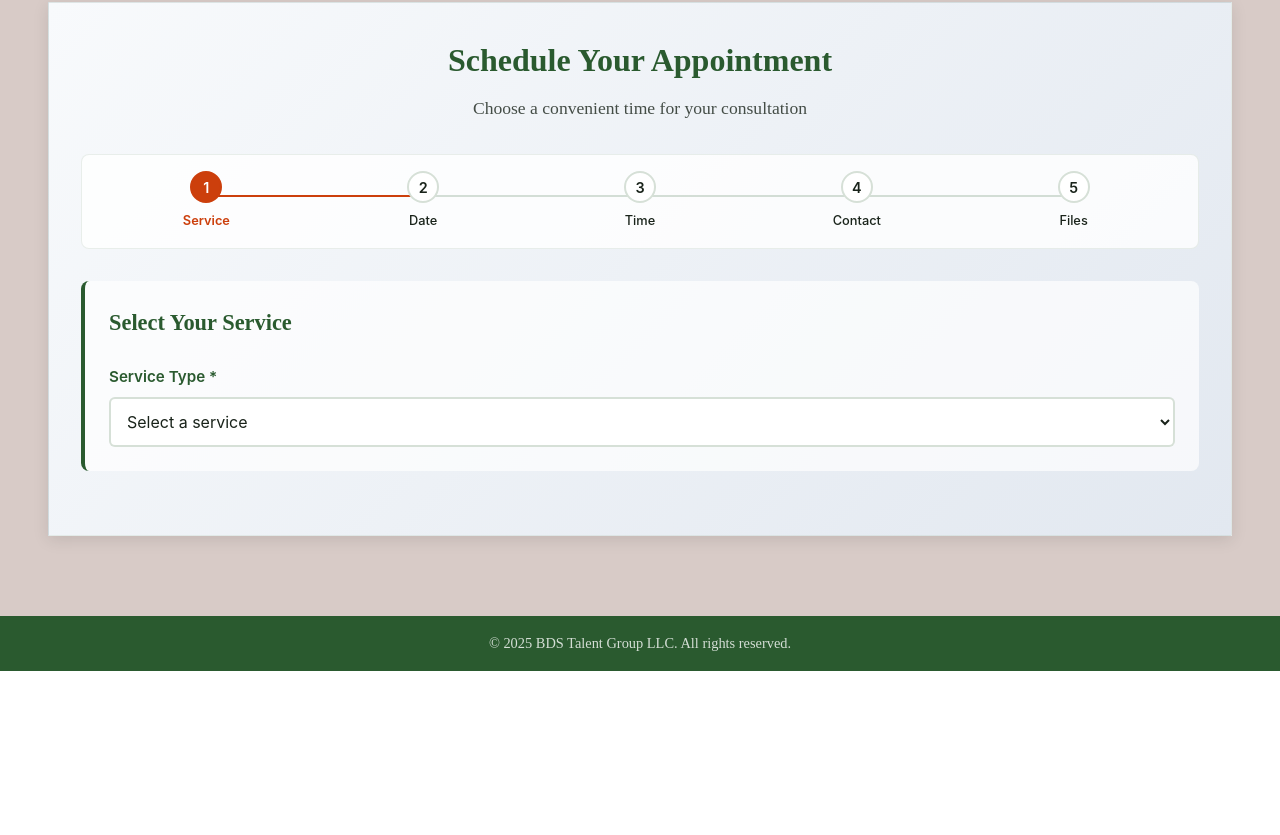
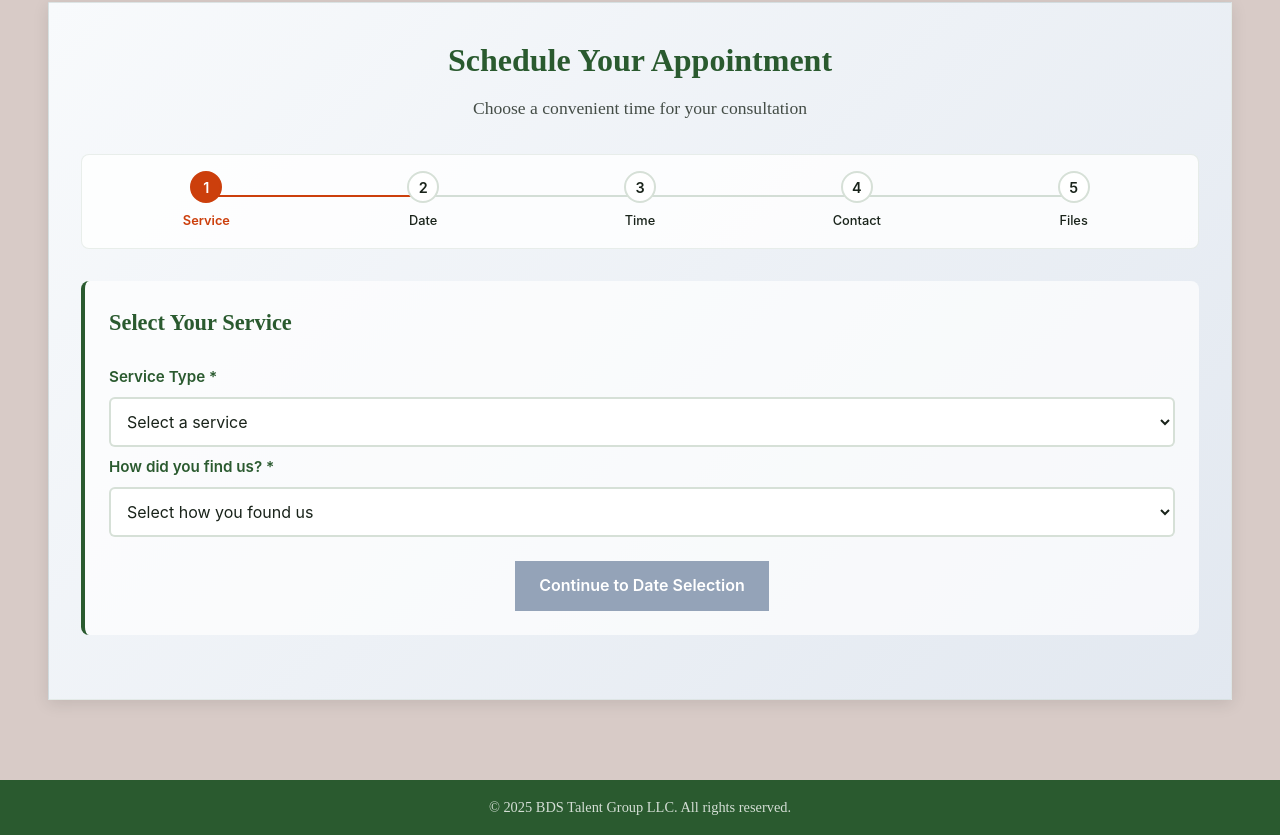
Before and after one commit to CartezDew/bdsfrontend, a React (Vite) app: page / in a window 1280 px wide. Shown: the part 6854-7689 px from the top of the page. Before the commit the page ends 7525 px from the top, so only its background shows below. Built offline with nearby package versions, Linux system fonts and the light colour scheme.

Commit message:
updated the schedule an appointment form to add comments and a how did you find us field

```diff
--- a/src/components/appointment_scheduler.jsx
+++ b/src/components/appointment_scheduler.jsx
@@ -5,6 +5,8 @@ const AppointmentScheduler = () => {
   const [selectedDate, setSelectedDate] = useState(null);
   const [selectedTime, setSelectedTime] = useState(null);
   const [selectedService, setSelectedService] = useState('');
+  const [referralSource, setReferralSource] = useState('');
+  const [clientMessage, setClientMessage] = useState('');
   const [uploadedFiles, setUploadedFiles] = useState([]);
   const [currentMonth, setCurrentMonth] = useState(new Date());
   const [availableSlots, setAvailableSlots] = useState([]);
@@ -370,7 +372,6 @@ const AppointmentScheduler = () => {
                 value={selectedService}
                 onChange={(e) => {
                   setSelectedService(e.target.value);
-                  if (e.target.value) setCurrentStep(2);
                 }}
                 className={selectedService ? 'selected' : ''}
                 required
@@ -387,6 +388,44 @@ const AppointmentScheduler = () => {
                   ))}
                 </optgroup>
               </select>
+            </div>
+
+            <div className="form-group">
+              <label htmlFor="referralSource">How did you find us? *</label>
+              <select
+                id="referralSource"
+                value={referralSource}
+                onChange={(e) => setReferralSource(e.target.value)}
+                className={referralSource ? 'selected' : ''}
+                required
+              >
+                <option value="">Select how you found us</option>
+                <option value="Returning Client">Returning Client</option>
+                <option value="Walk-in">Walk-in</option>
+                <option value="Referral">Referral</option>
+                <option value="Word-of-mouth">Word-of-mouth</option>
+                <option value="Google Search">Google Search</option>
+                <option value="Facebook">Facebook</option>
+                <option value="LinkedIn">LinkedIn</option>
+                <option value="Instagram">Instagram</option>
+                <option value="Networking Event">Networking Event</option>
+                <option value="Other">Other</option>
+              </select>
+            </div>
+
+            <div className="form-actions">
+              <button
+                type="button"
+                className="next-btn"
+                onClick={() => {
+                  if (selectedService && referralSource) {
+                    setCurrentStep(2);
+                  }
+                }}
+                disabled={!selectedService || !referralSource}
+              >
+                Continue to Date Selection
+              </button>
             </div>
           </div>
         )}
@@ -608,6 +647,28 @@ const AppointmentScheduler = () => {
               </div>
             )}
 
+            {/* Message Section */}
+            <div className="form-group">
+              <label htmlFor="clientMessage">Anything else to share? (Optional)</label>
+              <textarea
+                id="clientMessage"
+                value={clientMessage}
+                onChange={(e) => {
+                  const value = e.target.value;
+                  if (value.length <= 100) {
+                    setClientMessage(value);
+                  }
+                }}
+                placeholder="Share any additional information or questions..."
+                maxLength={100}
+                rows={3}
+                className="message-input"
+              />
+              <div className="character-count">
+                {clientMessage.length}/100 characters
+              </div>
+            </div>
+
             <div className="form-actions">
               <button
                 type="button"
--- a/src/styles/appointment_scheduler.css
+++ b/src/styles/appointment_scheduler.css
@@ -441,6 +441,39 @@
   transform: scale(1.1);
 }
 
+/* Message Section */
+.message-input {
+  width: 100%;
+  padding: 0.75rem;
+  border: 2px solid #e5e7eb;
+  border-radius: 8px;
+  font-family: inherit;
+  font-size: 0.9rem;
+  line-height: 1.5;
+  resize: vertical;
+  transition: border-color 0.3s ease;
+  min-height: 80px;
+}
+
+.message-input:focus {
+  outline: none;
+  border-color: var(--color-hunter-green);
+  box-shadow: 0 0 0 3px rgba(51, 103, 59, 0.1);
+}
+
+.message-input::placeholder {
+  color: #9ca3af;
+  font-style: italic;
+}
+
+.character-count {
+  text-align: right;
+  font-size: 0.8rem;
+  color: #6b7280;
+  margin-top: 0.5rem;
+  font-weight: 500;
+}
+
 /* Form Actions */
 .form-actions {
   display: flex;
```
